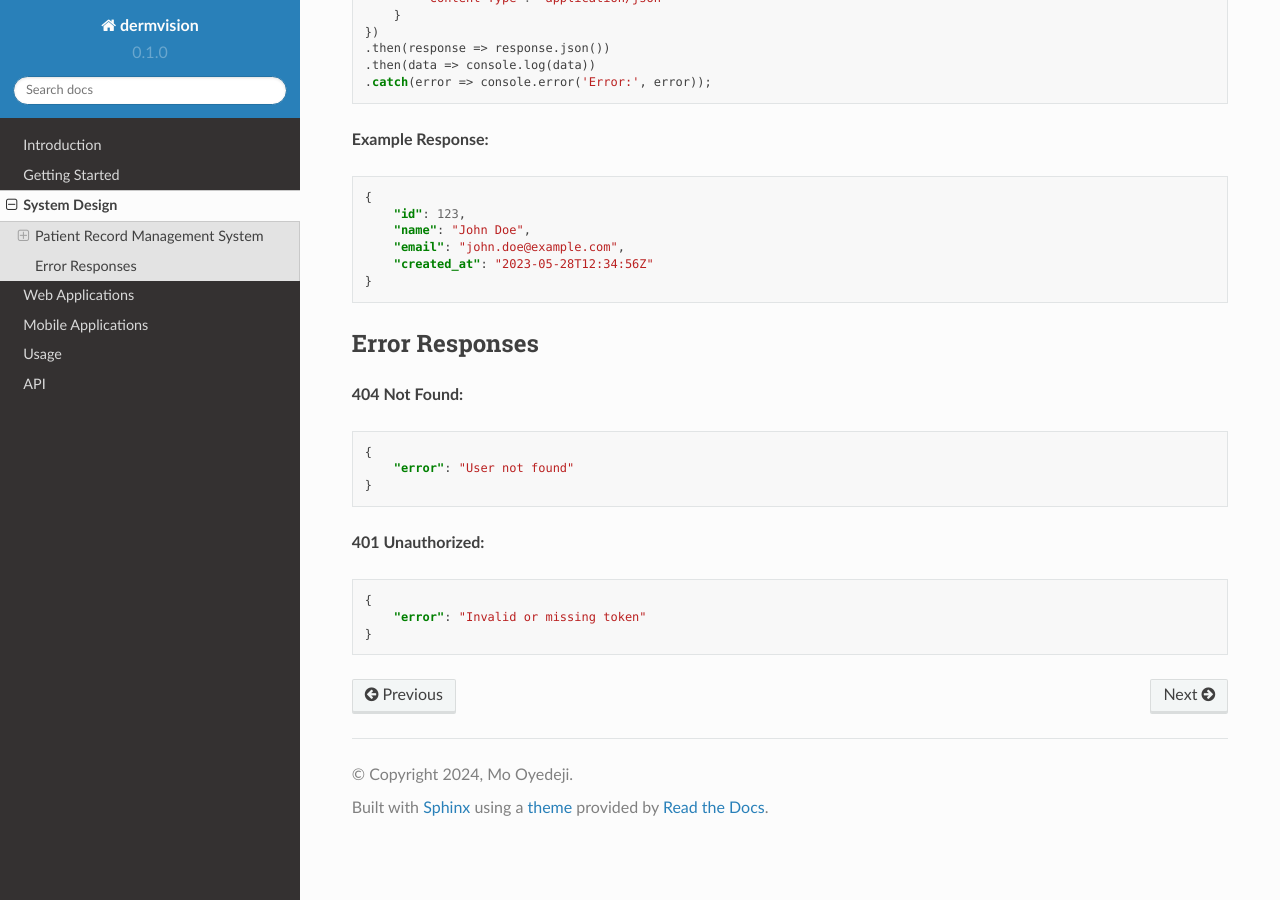
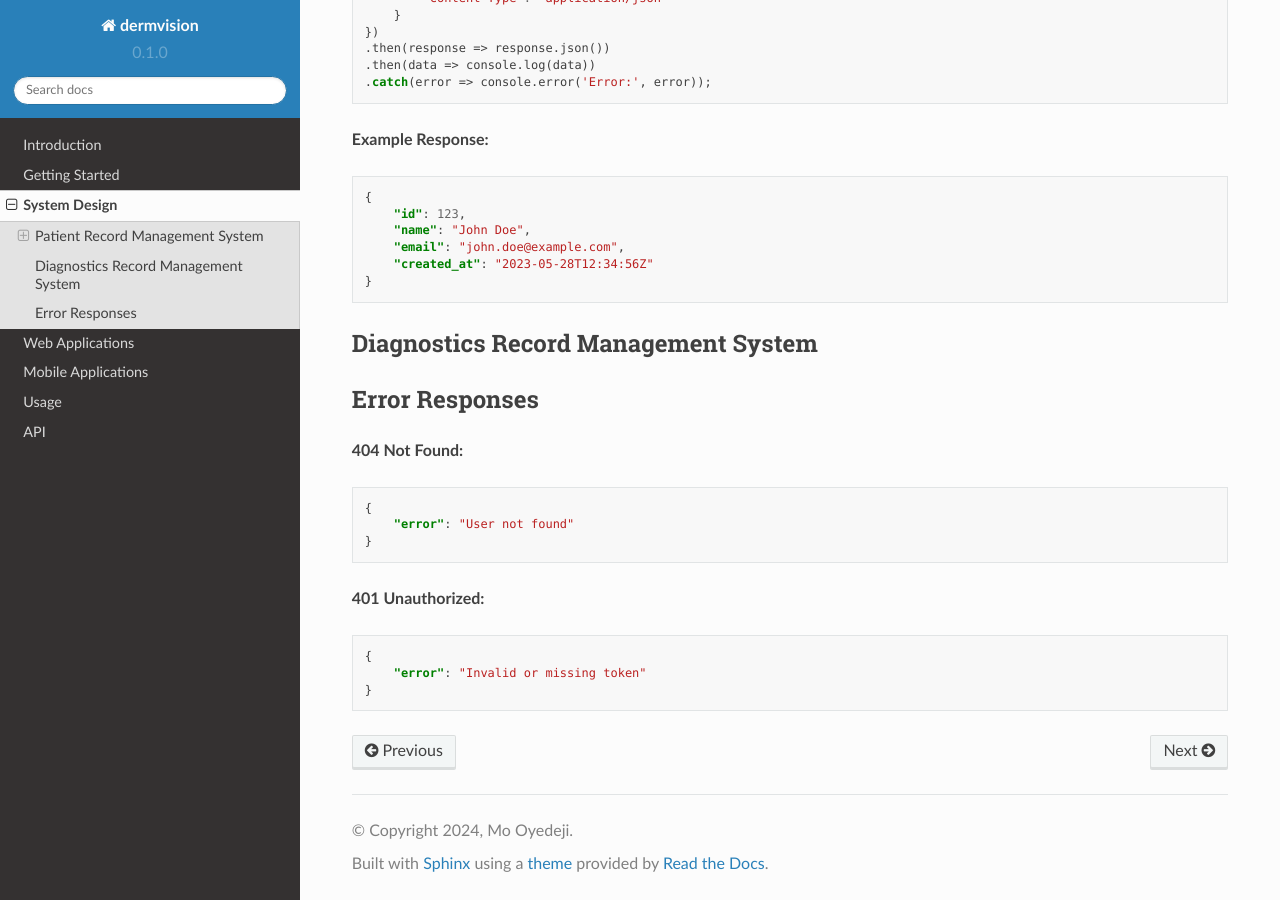
Before and after one commit to mojeedoyedeji/dermvision.docs, a Sphinx documentation site: the page built from docs/source/system-design.rst, in a window 1280 px wide and 900 px high, scrolled down 1732 px. Built offline with Sphinx 7.4.7 and the Read the Docs theme 2.0.0, drawn with Linux system fonts in a browser that asks for light colours.

```diff
--- /dev/null
+++ b/docs/source/_sections/system-design/drms.rst
@@ -0,0 +1,2 @@
+Diagnostics Record Management System
+---------------
--- a/docs/source/system-design.rst
+++ b/docs/source/system-design.rst
@@ -2,7 +2,7 @@
 =============
 
 .. include:: ./_sections/system-design/prms.rst
-
+.. include:: ./_sections/system-design/drms.rst
 
 
 Error Responses
```
